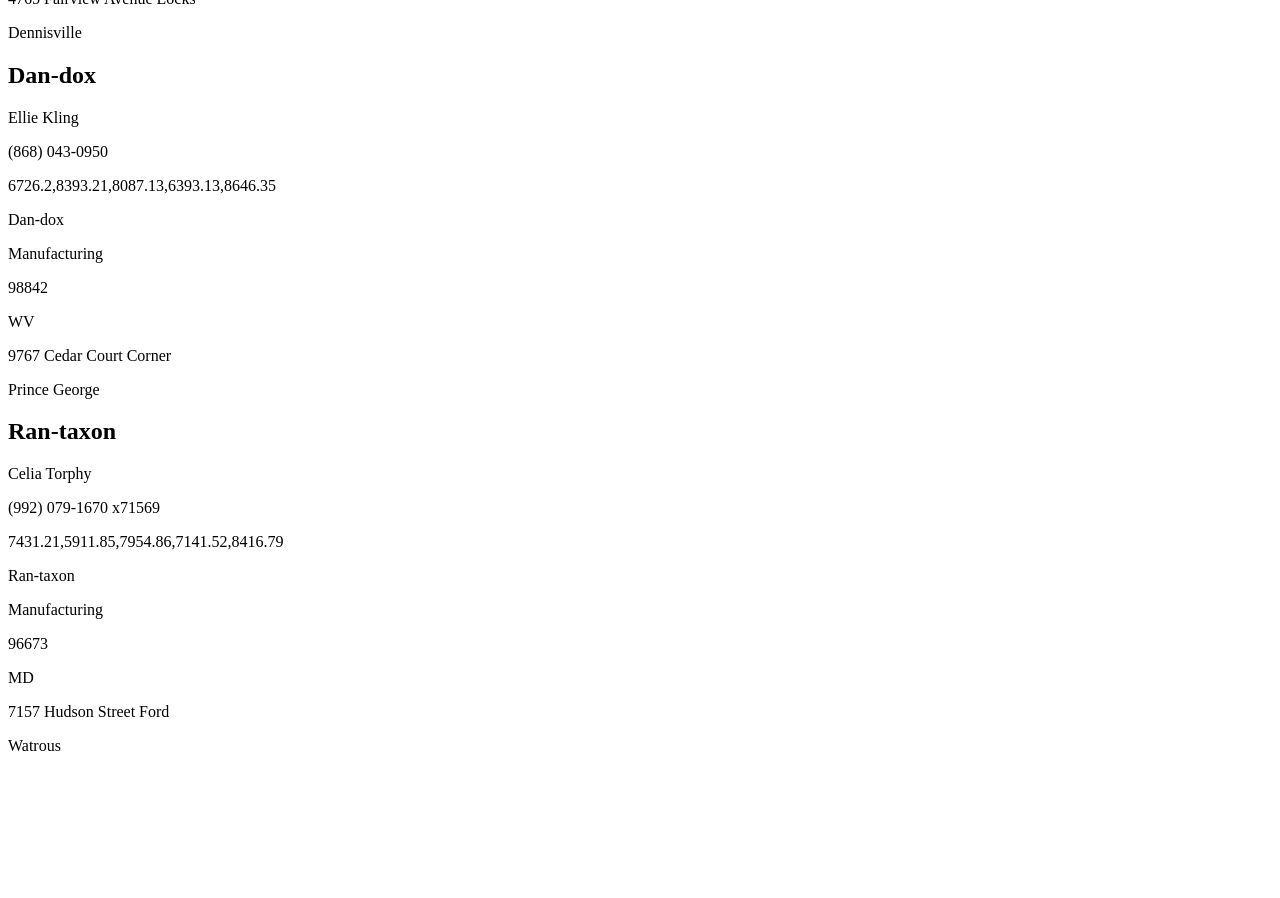
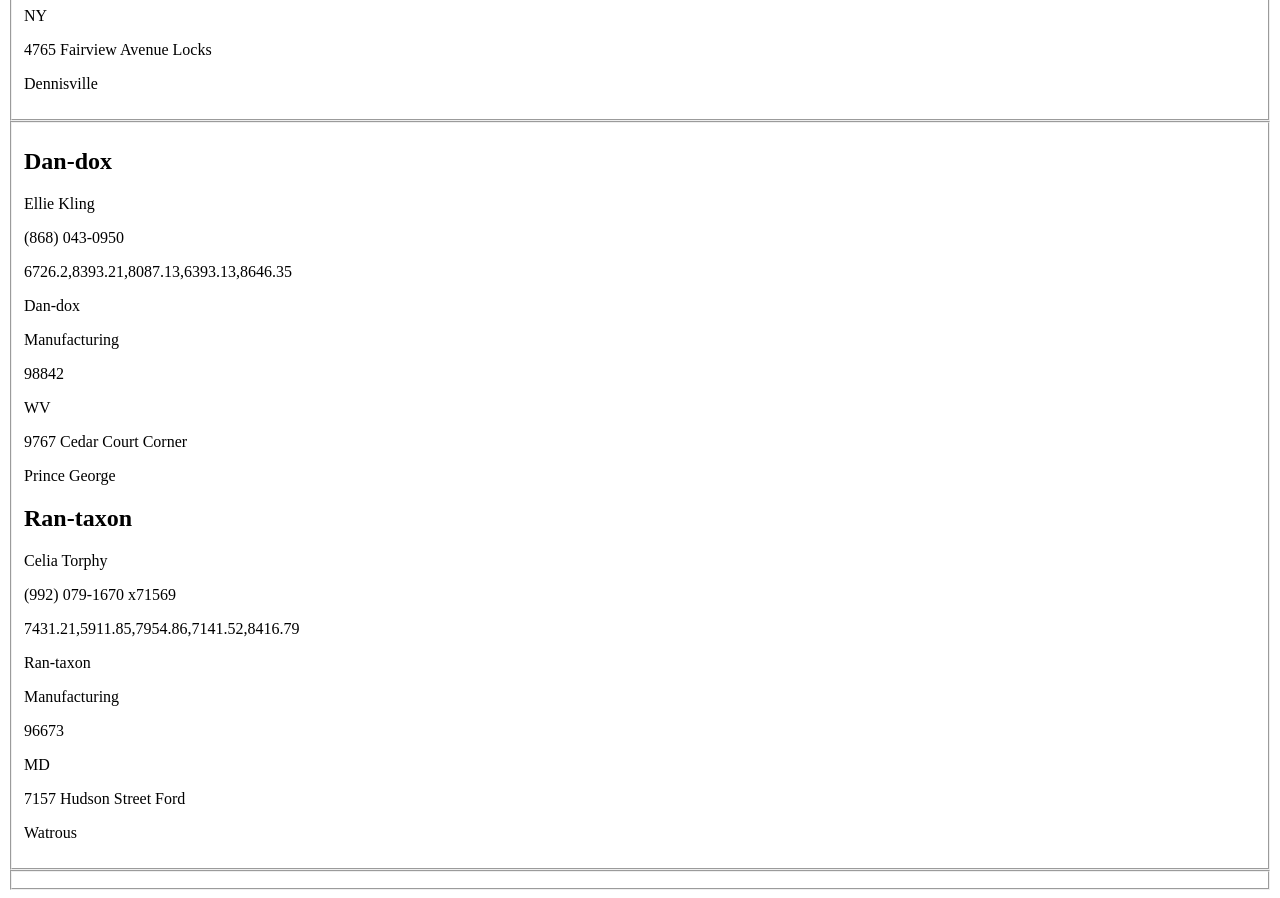
Before and after one commit to estherviolin/dotard-simbleton, a plain HTML site: page index.html in a window 1280 px wide. Shown: the part 4240-5138 px from the top of the page. Before the commit the page ends 5011 px from the top, so only its background shows below. Drawn offline with Linux system fonts and the light colour scheme.

Commit message:
halfway agents

```diff
--- a/index.html
+++ b/index.html
@@ -6,12 +6,22 @@
     <title>Dotard&Simbleton</title>
 </head>
 <body>
+    <fieldset>
     <article class="customers">
+    </fieldset>
     </article>
+    <fieldset>
     <article class="businessList--NewYork">
     </article>
+    </fieldset>
+    <fieldset>
     <article class="businessList--manufacturing">
     </article>
+    </fieldset>
+    <fieldset>
+        <article class="agents">
+        </article>
+    </fieldset>
 
 
 <script type="module" src="./scripts/main.js"></script>
--- /dev/null
+++ b/scripts/agents.js
@@ -0,0 +1,19 @@
+
+
+
+import {useCustomers} from "./BusinessProvider.js"
+
+const customers= useCustomers()
+
+// function that creates new array of purchasing agent objects
+export const Agents = () => {
+
+    customers.map(businessObject => ({
+
+    fullName: `${businessObject.purchasingAgent.nameFirst} ${businessObject.purchasingAgent.nameLast}`,
+    company: businessObject.companyName,
+    phoneNumber: businessObject.phoneWork
+
+  }))
+
+}
--- a/scripts/main.js
+++ b/scripts/main.js
@@ -1,5 +1,10 @@
 import { NYBusinessList, BusinessList, manufactureHTMLList} from "./BusinessList.js"
+import {Agents} from "./agents.js"
 
 BusinessList()
 NYBusinessList()
 manufactureHTMLList()
+
+const arrOfAgents = Agents()
+
+console.log(Agents)
```
Also changed, not shown: scripts/BusinessProvider.js (+9 -0 lines), scripts/AgentList.js (added).
